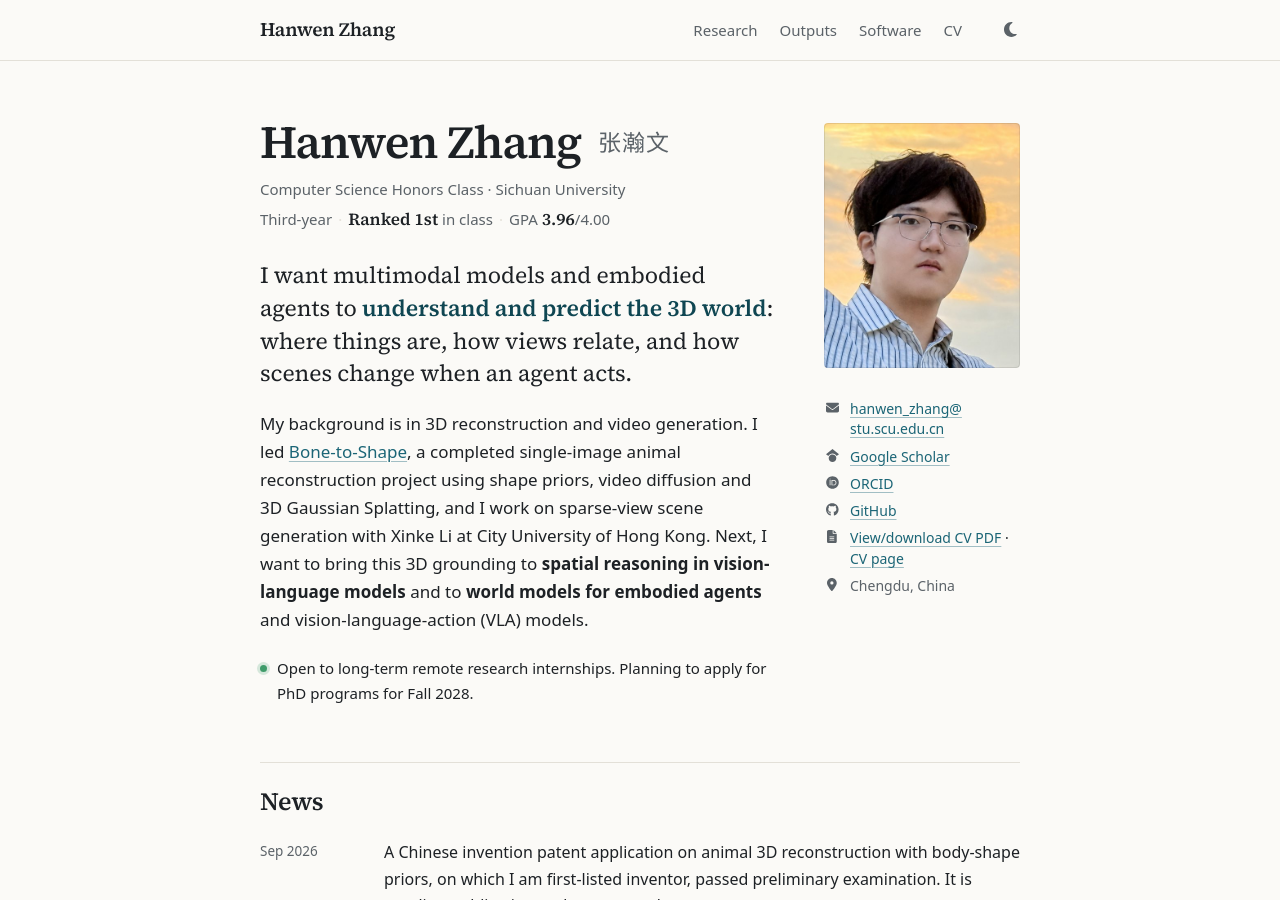
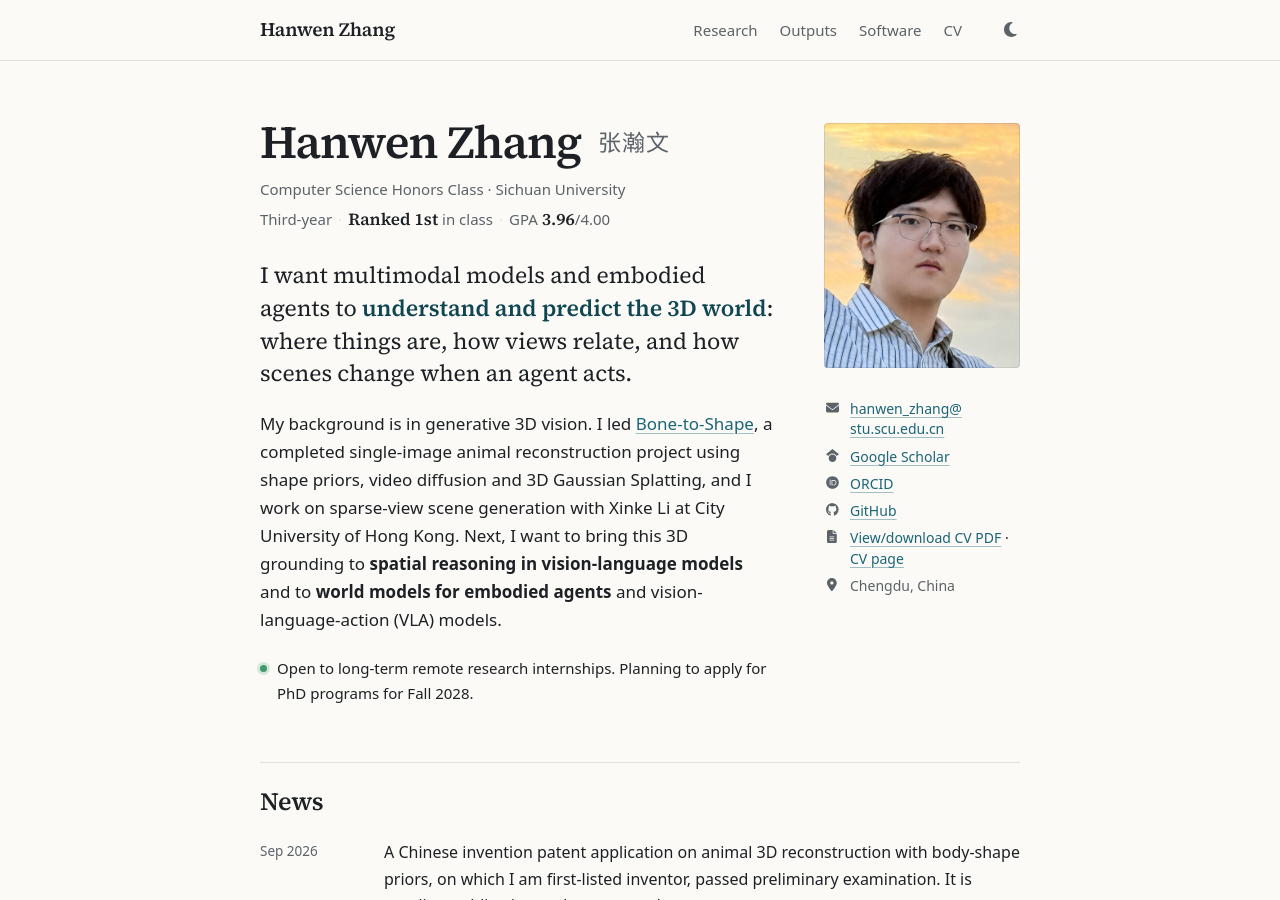
Before and after one commit to hwzhangcs/hwzhangcs.github.io, a Jekyll site: the page built from _pages/about.md, in a window 1280 px wide and 900 px high. Built offline with Jekyll 4.4.1, drawn with Linux system fonts in a browser that asks for light colours.

Commit message:
Name generative 3D vision as background and research skill
Co-Authored-By: Claude Opus 5.5 <noreply@anthropic.com>

```diff
--- a/_includes/home/hero.html
+++ b/_includes/home/hero.html
@@ -18,7 +18,7 @@
   </ul>
   <div class="hero-text">
     <p class="hero-lead">I want multimodal models and embodied agents to <strong>understand and predict the 3D world</strong>: where things are, how views relate, and how scenes change when an agent acts.</p>
-    <p>My background is in 3D reconstruction and video generation. I led <a href="{{ '/research/bone-to-shape/' | relative_url }}">Bone-to-Shape</a>, a completed single-image animal reconstruction project using shape priors, video diffusion and 3D Gaussian Splatting, and I work on sparse-view scene generation with Xinke Li at City University of Hong Kong. Next, I want to bring this 3D grounding to <strong>spatial reasoning in vision-language models</strong> and to <strong>world models for embodied agents</strong> and vision-language-action (VLA) models.</p>
+    <p>My background is in generative 3D vision. I led <a href="{{ '/research/bone-to-shape/' | relative_url }}">Bone-to-Shape</a>, a completed single-image animal reconstruction project using shape priors, video diffusion and 3D Gaussian Splatting, and I work on sparse-view scene generation with Xinke Li at City University of Hong Kong. Next, I want to bring this 3D grounding to <strong>spatial reasoning in vision-language models</strong> and to <strong>world models for embodied agents</strong> and vision-language-action (VLA) models.</p>
     <p class="hero-status"><span class="status-dot" aria-hidden="true"></span>Open to long-term remote research internships. Planning to apply for PhD programs for Fall 2028.</p>
   </div>
 </header>
--- a/_pages/about.md
+++ b/_pages/about.md
@@ -3,7 +3,7 @@ layout: academic
 hero: true
 permalink: /
 title: "Hanwen Zhang"
-excerpt: "Hanwen Zhang is a computer science undergraduate at Sichuan University, ranked first in the Honors Class, interested in spatial reasoning in multimodal models and world models for embodied agents, with a background in 3D reconstruction and video generation."
+excerpt: "Hanwen Zhang is a computer science undergraduate at Sichuan University, ranked first in the Honors Class, interested in spatial reasoning in multimodal models and world models for embodied agents, with a background in generative 3D vision."
 redirect_from:
   - /about/
   - /about.html
```
Also changed, not shown: _pages/cv.md (+1 -1 lines), 1 other file.
